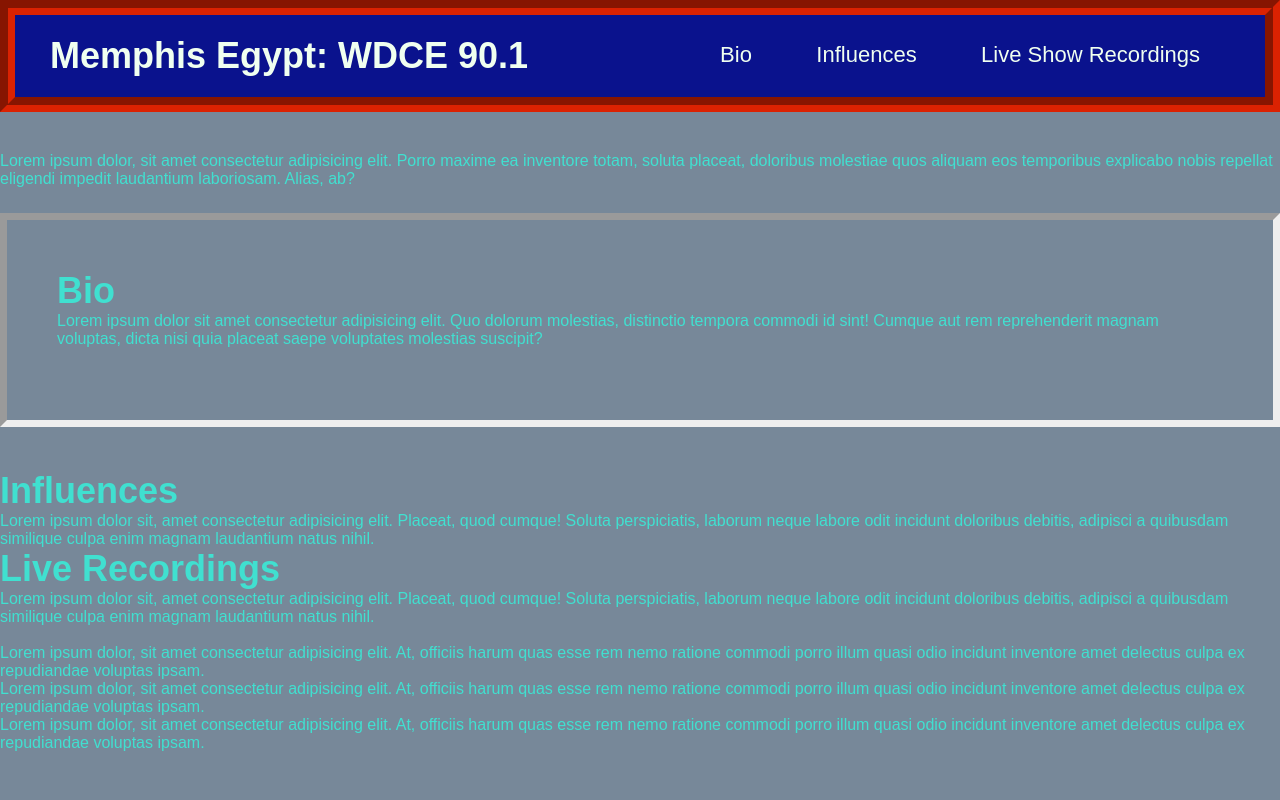
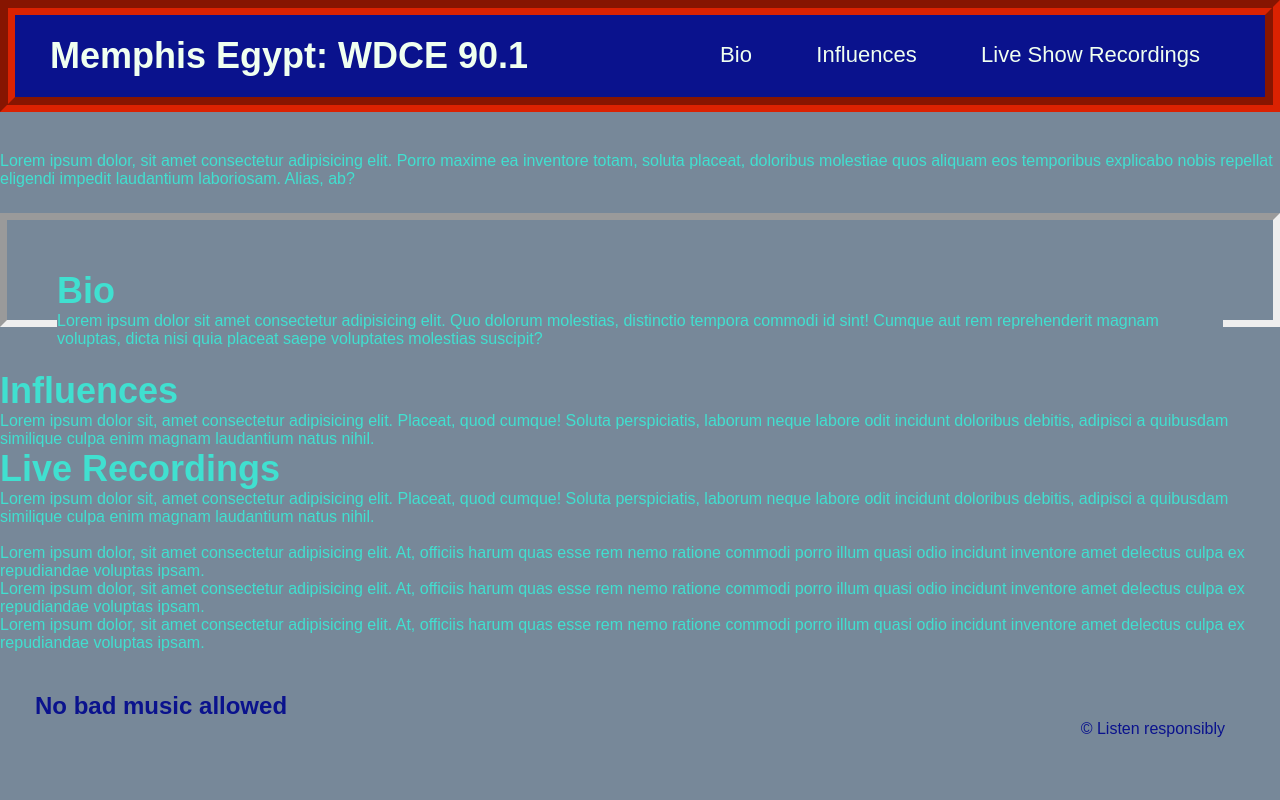
Before and after one commit to TuckerLarrabee/practice_one, a plain HTML site: page index.html in a window 1280 px wide. Shown: the top 800 px of the page. Drawn offline with Linux system fonts and the light colour scheme.

Commit message:
changes 12.2

```diff
--- a/assets/css/style.css
+++ b/assets/css/style.css
@@ -2,6 +2,7 @@
     margin: 0;
     padding: 0;
     background-color: lightslategrey;
+    box-sizing: border-box;
 }
 
 body {
@@ -96,7 +97,19 @@ header nav ul li a {
 
 
 footer {
-    margin-top: 200px;
-    margin-left: 57px;
     color: #0a128d;
+    width: 100%;
+    padding: 40px 35px;
 }
+
+footer h2 {
+    display: inline;
+    font-size: 24px;
+    margin: 0;
+}
+
+footer div {
+    float: right;
+    text-align: right;
+    margin-right: 20px;
+}
```
